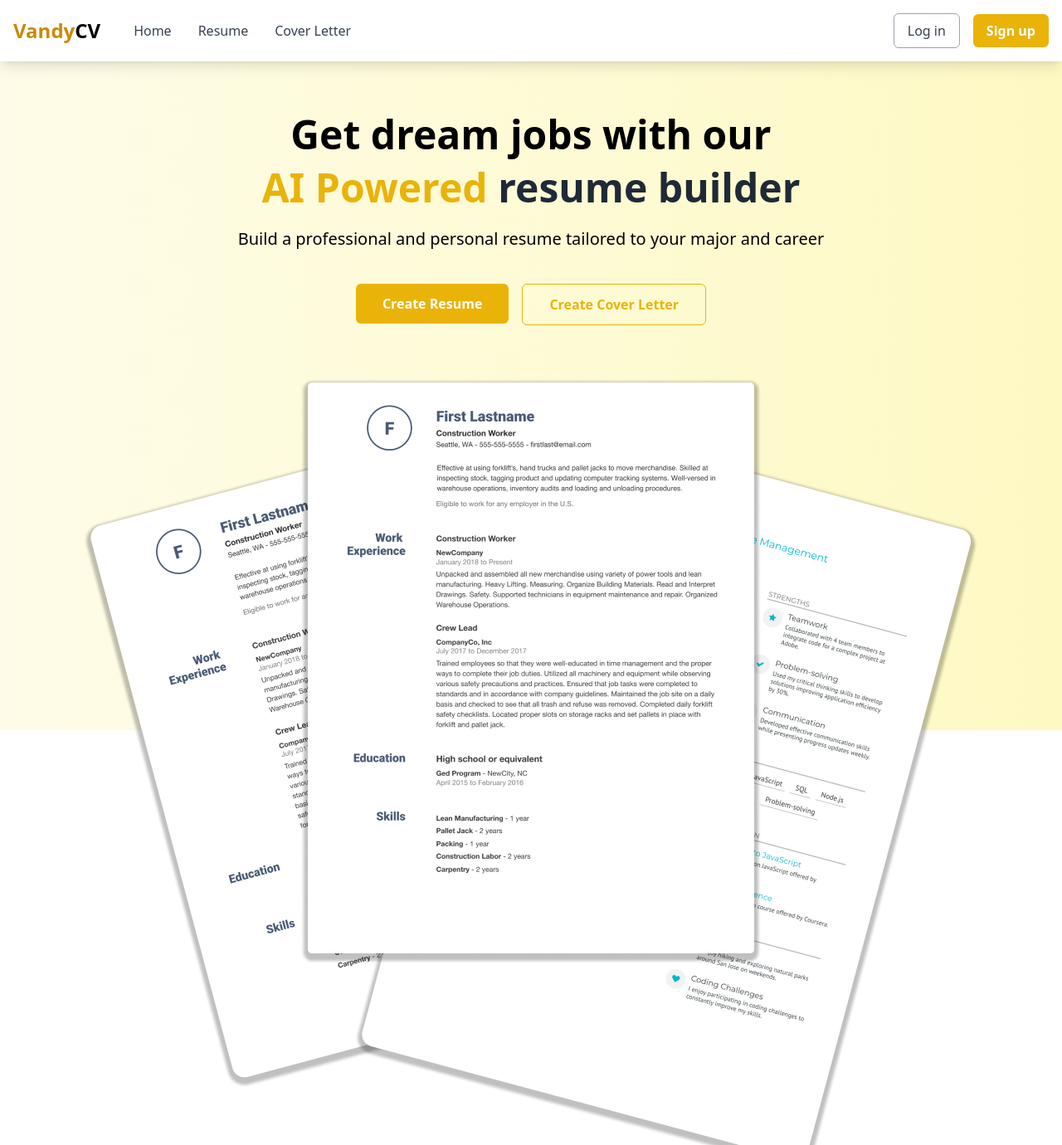
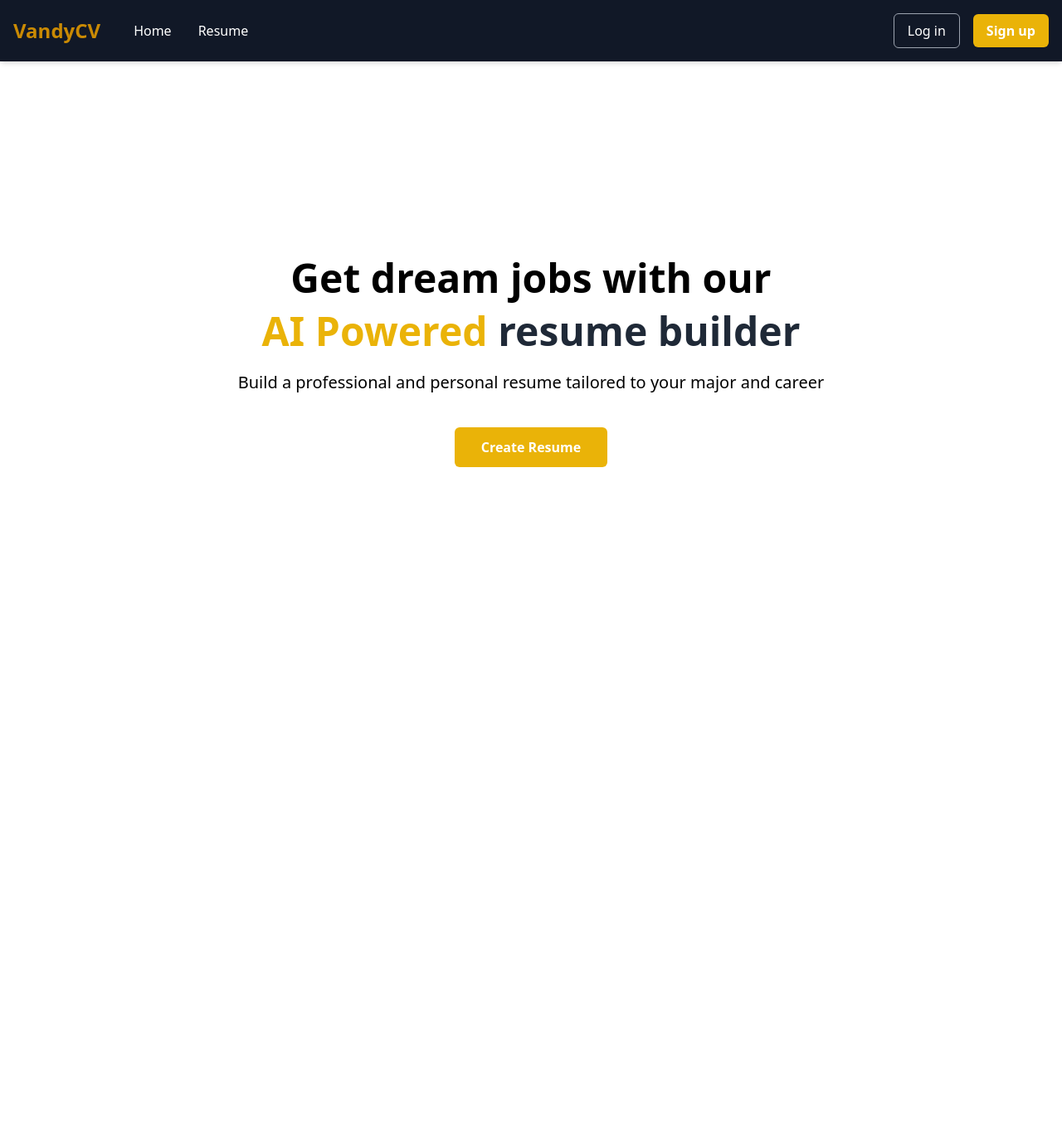
Before and after one commit to mushkul/vandycv, a Next.js app in the folder client/: page /home in a window 1280 px wide. Shown: the top 1380 px of the page at 83% size. After the commit the page ends 800 px from the top, so only its background shows below. Built offline with nearby package versions, Linux system fonts and the light colour scheme.

Commit message:
Fixed Home page

```diff
--- a/client/pages/home.tsx
+++ b/client/pages/home.tsx
@@ -3,25 +3,22 @@ import Link from 'next/link';
 
 const Home = () => {
     return (
-        <div className="min-h-screen bg-gradient-to-r from-yellow-50 to-yellow-100">
+        <div className="min-h-screen flex flex-col">
             {/* Header Section */}
-            <header className="flex justify-between items-center p-4 shadow-lg bg-white">
+            <header className="flex justify-between items-center p-4 shadow-lg bg-gray-900 shadow-md">
                 <div className="flex items-center">
                     {/* Logo / Site Title */}
                     <Link href="/" className="text-2xl font-bold text-yellow-600">
-                        Vandy<span className="text-black">CV</span>
+                        VandyCV
                     </Link>
 
                     {/* Navigation Menu */}
                     <nav className="ml-10 space-x-8">
-                        <Link href="/" className="text-gray-700 hover:text-black">
+                        <Link href="/" className="text-white ">
                             Home
                         </Link>
-                        <Link href="/resume" className="text-gray-700 hover:text-black">
+                        <Link href="/resume" className="text-white ">
                             Resume
-                        </Link>
-                        <Link href="/cover-letter" className="text-gray-700 hover:text-black">
-                            Cover Letter
                         </Link>
                     </nav>
                 </div>
@@ -29,7 +26,7 @@ const Home = () => {
                 {/* Auth Buttons */}
                 <div className="space-x-4">
                     <Link href="/login">
-                        <button className="border border-gray-400 text-gray-700 py-2 px-4 rounded-md hover:bg-gray-50 transition duration-300">
+                        <button className="border border-gray-400 text-white py-2 px-4 rounded-md hover:bg-blue-950 transition duration-300">
                             Log in
                         </button>
                     </Link>
@@ -42,7 +39,7 @@ const Home = () => {
             </header>
 
             {/* Main Body*/}
-            <main className="flex flex-col justify-center items-center text-center pt-16 p-10">
+            <main className="flex-grow flex flex-col justify-center items-center text-center">
                 <h1 className="text-5xl font-bold mb-4">Get dream jobs with our</h1>
                 <h2 className="text-5xl font-extrabold mb-6 text-gray-800">
                     <span className="text-yellow-500">AI Powered</span> resume builder
@@ -51,35 +48,11 @@ const Home = () => {
                     Build a professional and personal resume tailored to your major and career
                 </p>
                 <div className="flex justify-center space-x-4">
-                    <Link href="/resume">
+                    <Link href="/login">
                         <button className="bg-yellow-500 text-white font-bold py-3 px-8 rounded-md hover:bg-yellow-600 transition duration-300">
                             Create Resume
                         </button>
                     </Link>
-                    <Link href="/cover-letter">
-                        <button className="border border-yellow-500 text-yellow-500 font-bold py-3 px-8 rounded-md hover:bg-yellow-600 hover:text-white transition duration-300">
-                            Create Cover Letter
-                        </button>
-                    </Link>
-                </div>
-
-                {/* Sample Resumes */}
-                <div className="relative w-full h-96 mt-16">
-                    <img
-                        src="/Sample-Resume-Left.png" // Left resume image
-                        alt="Resume Left"
-                        className="absolute left-[5%] top-10 w-100 h-auto z-10"
-                    />
-                    <img
-                        src="/Sample-Resume-Right.png" // Right resume image
-                        alt="Resume Right"
-                        className="absolute right-[5%] top-10 w-100 h-auto z-10"
-                    />
-                    <img
-                        src="/Sample-Resume-Middle.png" // Middle resume image
-                        alt="Resume Middle"
-                        className="absolute left-1/2 transform -translate-x-1/2 top-0 w-100 h-auto z-20"
-                    />
                 </div>
             </main>
         </div>
```
